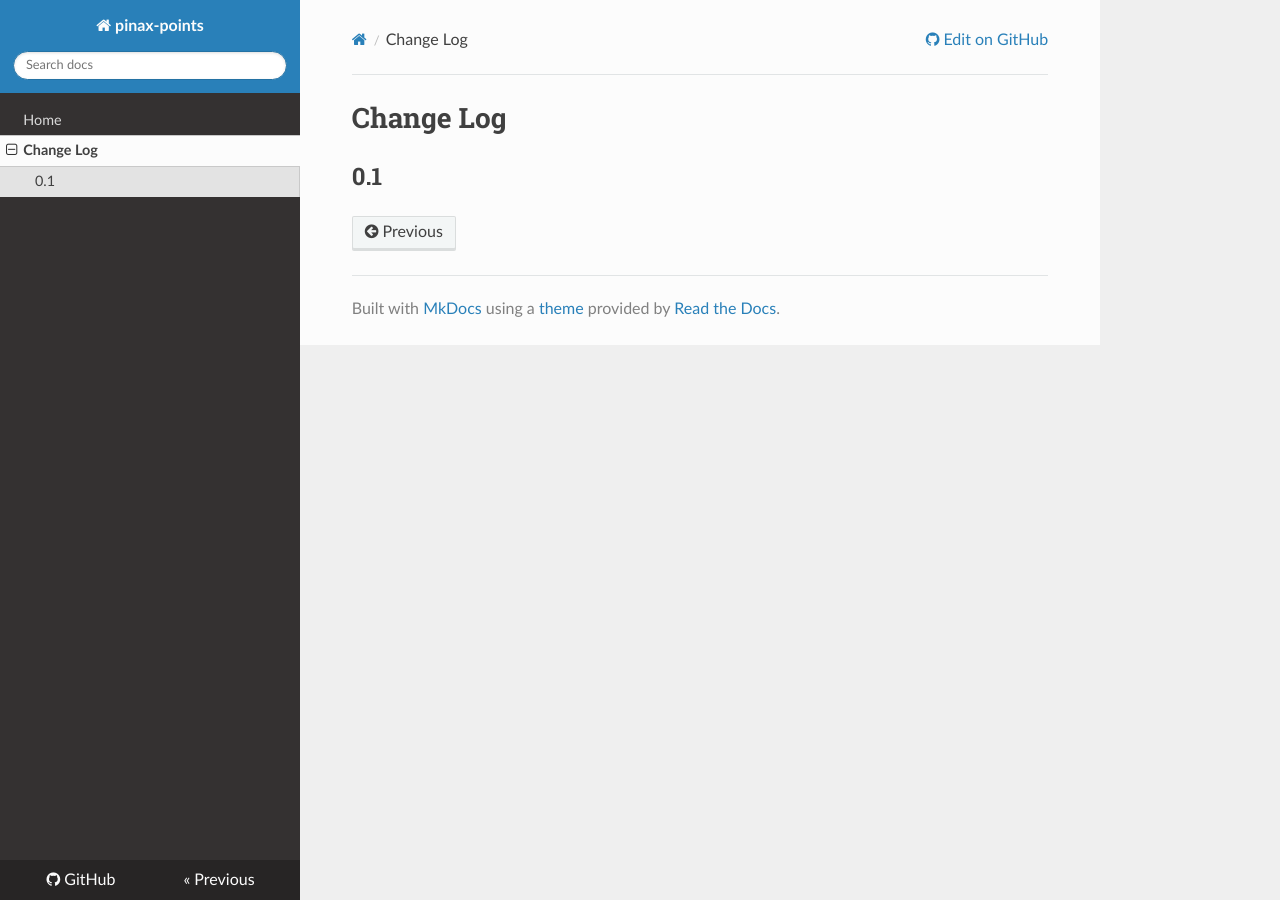
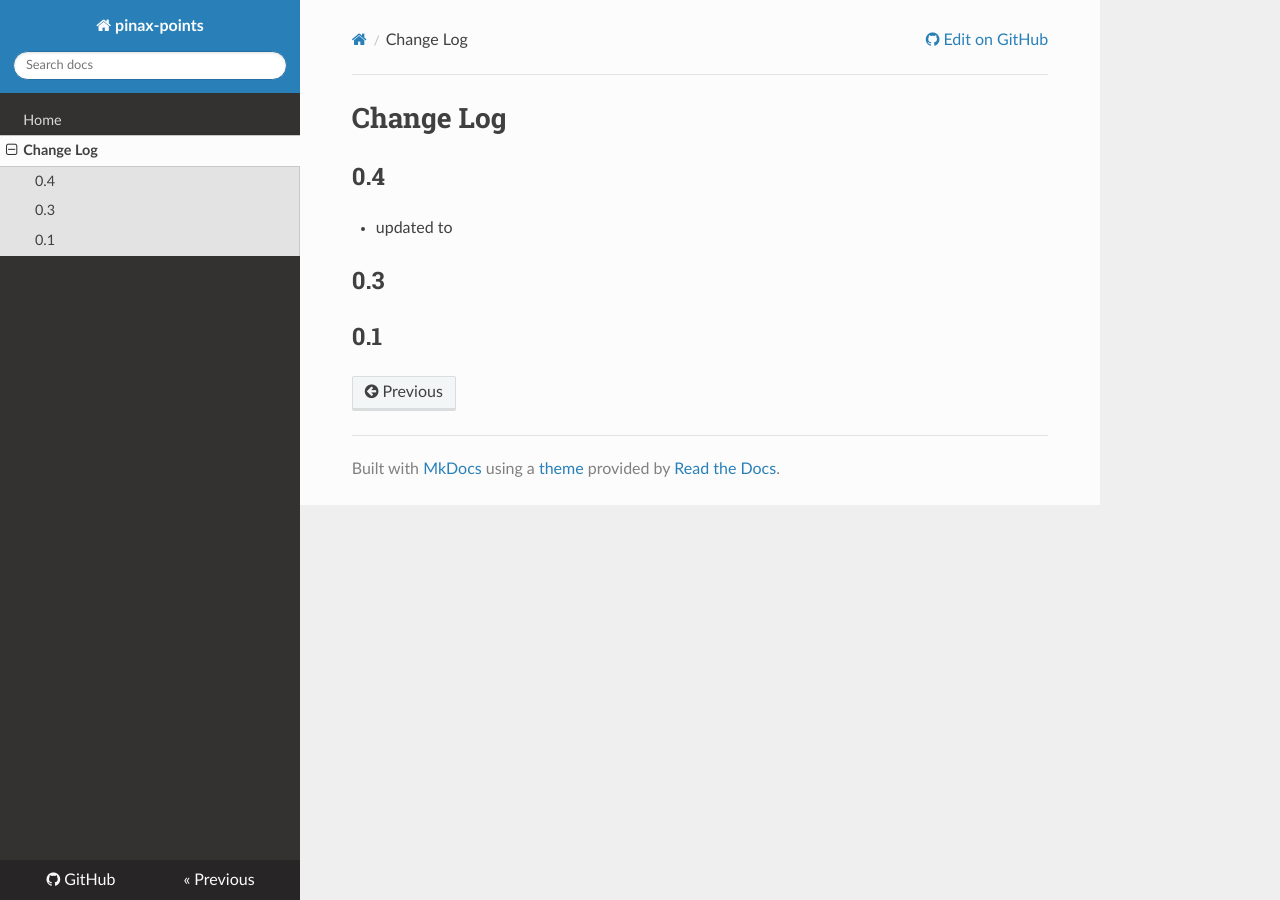
Before and after one commit to pinax/pinax-points, an MkDocs documentation site: the page built from docs/changelog.md, in a window 1280 px wide. Built offline with MkDocs 1.6.1, drawn with Linux system fonts in a browser that asks for light colours; nearby versions of some CDN libraries; old or Windows-style settings are respelled for this version of MkDocs.

Commit message:
Update changelog.md

```diff
--- a/docs/changelog.md
+++ b/docs/changelog.md
@@ -1,3 +1,9 @@
 # Change Log
 
+## 0.4
+
+- updated to
+
+## 0.3
+
 ## 0.1
```
